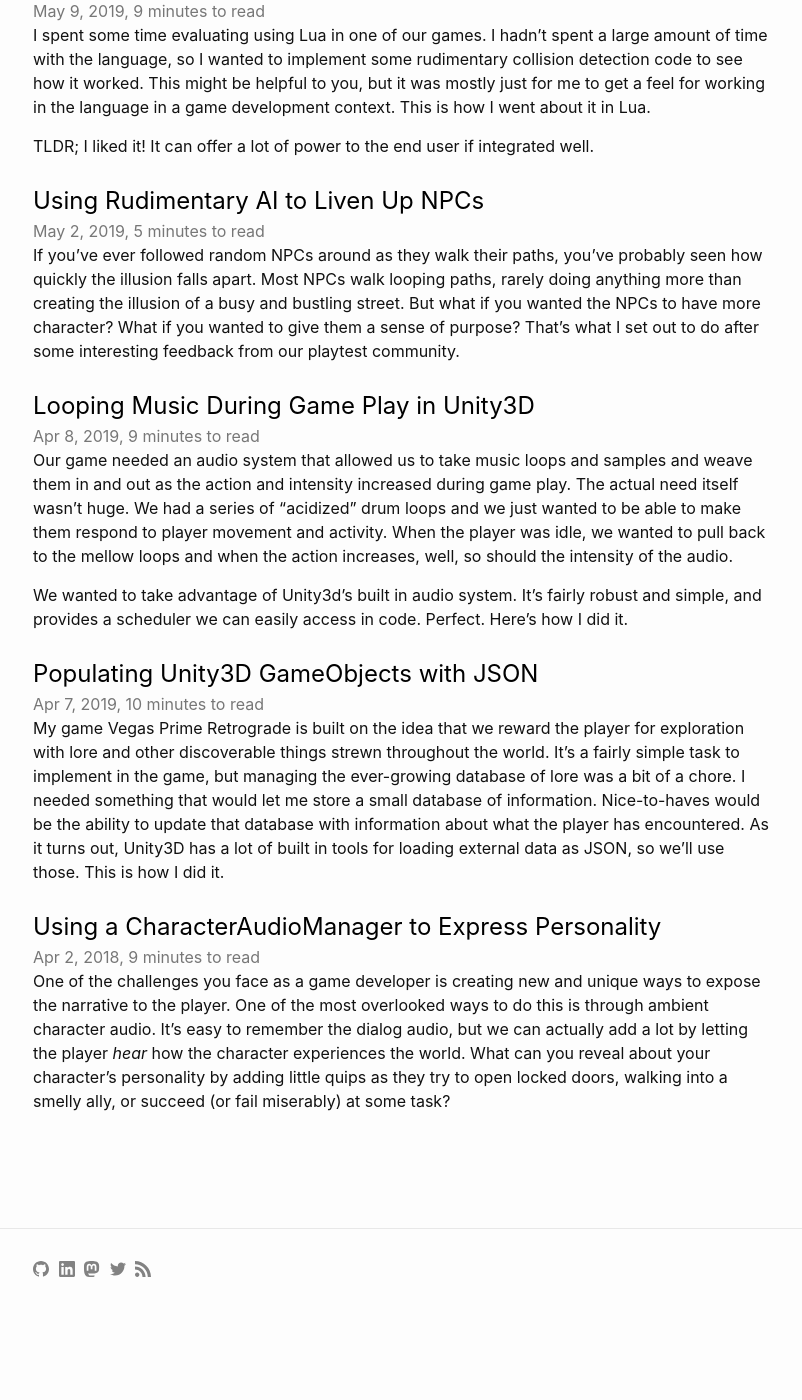
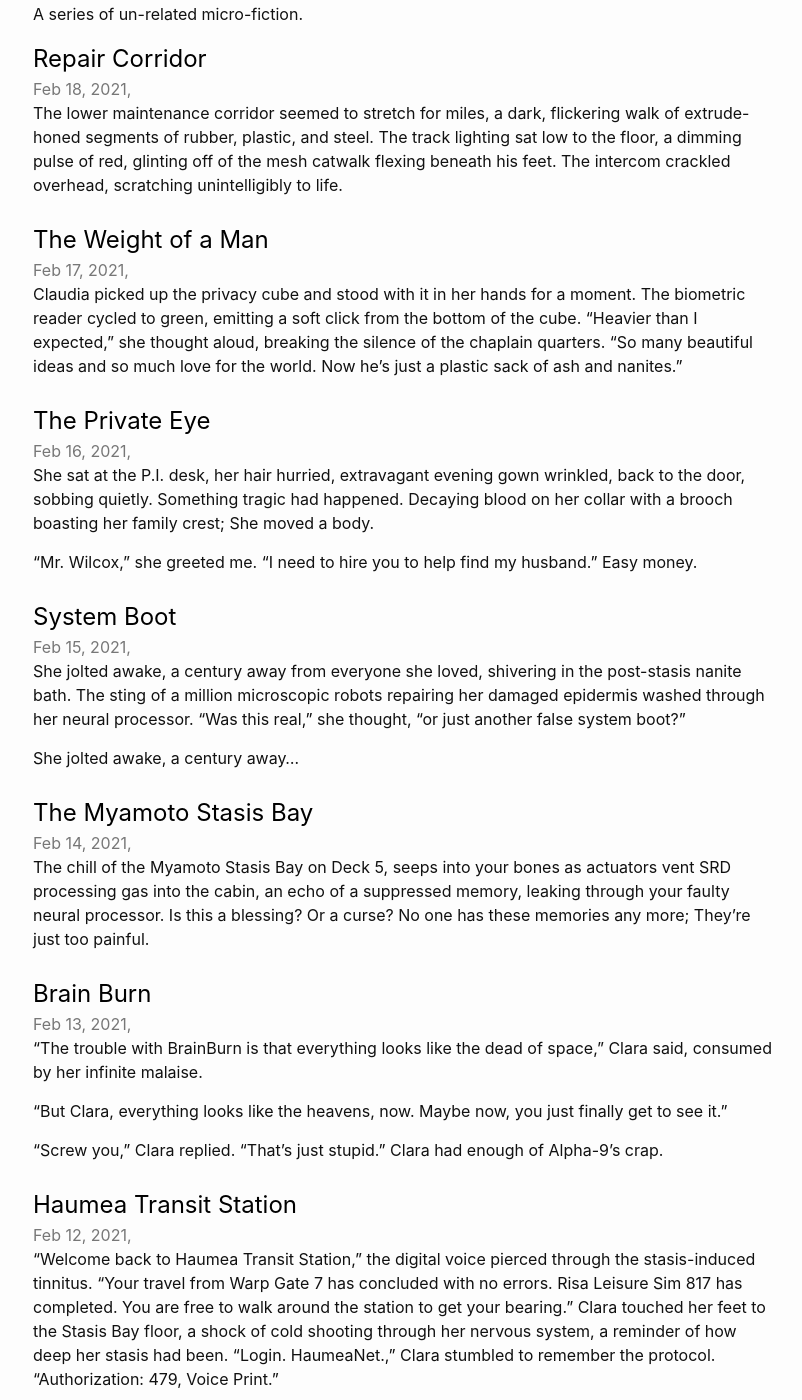
Before and after one commit to stuarttempleton/stuarttempleton.github.io, a Jekyll site: the page built from index.md, in a window 1280 px wide and 1400 px high, scrolled down 539 px. Shown: the whole window, without its empty margins (237-1039 px from the left). Built offline with Jekyll 4.4.1, drawn with Linux system fonts in a browser that asks for light colours; before the commit the page ends 1867 px from its top, so only the background shows below that; some of the changed text lies outside the part shown.

Commit message:
added microfiction

```diff
--- a/_layouts/home.html
+++ b/_layouts/home.html
@@ -10,7 +10,12 @@
   {{ content }}
 
   <h1 class="post-title">Interactive Anthology</h1>
+  <p>The anthology of interactive fiction short stories.</p>
   {% include category_posts.html category="interactivefiction" show_excerpts=true show_dateline=true %}
+
+  <h1 class="post-title">Micro Fiction</h1>
+  <p>A series of un-related micro-fiction.</p>
+  {% include category_posts.html category="microfiction" show_excerpts=true show_dateline=true %}
 
   <h1 class="post-title">Some Thoughts</h1>
   {% include category_posts.html category="blog" show_excerpts=true show_dateline=true %}
--- /dev/null
+++ b/_posts/2021-02-12-Haumea-Transit-Station.markdown
@@ -0,0 +1,11 @@
+---
+layout: post
+title:  "Haumea Transit Station"
+date:   2021-02-12 09:00:00 -0700
+categories: microfiction
+excerpt_separator: <!--more-->
+---
+"Welcome back to Haumea Transit Station," the digital voice pierced through the stasis-induced tinnitus. "Your travel from Warp Gate 7 has concluded with no errors. Risa Leisure Sim 817 has completed. You are free to walk around the station to get your bearing."
+Clara touched her feet to the Stasis Bay floor, a shock of cold shooting through her nervous system, a reminder of how deep her stasis had been. "Login. HaumeaNet.," Clara stumbled to remember the protocol. "Authorization: 479, Voice Print."
+
+Is the floor this cold, Clara mused, or am I?
--- /dev/null
+++ b/_posts/2021-02-13-BrainBurn.markdown
@@ -0,0 +1,12 @@
+---
+layout: post
+title:  "Brain Burn"
+date:   2021-02-13 09:00:00 -0700
+categories: microfiction
+excerpt_separator: <!--more-->
+---
+"The trouble with BrainBurn is that everything looks like the dead of space," Clara said, consumed by her infinite malaise.
+
+"But Clara, everything looks like the heavens, now. Maybe now, you just finally get to see it."
+
+"Screw you," Clara replied. "That’s just stupid." Clara had enough of Alpha-9’s crap.
--- /dev/null
+++ b/_posts/2021-02-14-The-Myamoto-Stasis-Bay.markdown
@@ -0,0 +1,8 @@
+---
+layout: post
+title:  "The Myamoto Stasis Bay"
+date:   2021-02-14 09:00:00 -0700
+categories: microfiction
+excerpt_separator: <!--more-->
+---
+The chill of the Myamoto Stasis Bay on Deck 5, seeps into your bones as actuators vent SRD processing gas into the cabin, an echo of a suppressed memory, leaking through your faulty neural processor. Is this a blessing? Or a curse? No one has these memories any more; They’re just too painful.
--- /dev/null
+++ b/_posts/2021-02-15-System-Boot.markdown
@@ -0,0 +1,10 @@
+---
+layout: post
+title:  "System Boot"
+date:   2021-02-15 09:00:00 -0700
+categories: microfiction
+excerpt_separator: <!--more-->
+---
+She jolted awake, a century away from everyone she loved, shivering in the post-stasis nanite bath. The sting of a million microscopic robots repairing her damaged epidermis washed through her neural processor. "Was this real," she thought, "or just another false system boot?"
+
+She jolted awake, a century away...
--- /dev/null
+++ b/_posts/2021-02-16-The-Private-Eye.markdown
@@ -0,0 +1,10 @@
+---
+layout: post
+title:  "The Private Eye"
+date:   2021-02-16 09:00:00 -0700
+categories: microfiction
+excerpt_separator: <!--more-->
+---
+She sat at the P.I. desk, her hair hurried, extravagant evening gown wrinkled, back to the door, sobbing quietly. Something tragic had happened. Decaying blood on her collar with a brooch boasting her family crest; She moved a body.
+
+"Mr. Wilcox," she greeted me. "I need to hire you to help find my husband." Easy money.
--- /dev/null
+++ b/_posts/2021-02-17-The-Weight-Of-A-Man.markdown
@@ -0,0 +1,8 @@
+---
+layout: post
+title:  "The Weight of a Man"
+date:   2021-02-17 09:00:00 -0700
+categories: microfiction
+excerpt_separator: <!--more-->
+---
+Claudia picked up the privacy cube and stood with it in her hands for a moment. The biometric reader cycled to green, emitting a soft click from the bottom of the cube. "Heavier than I expected," she thought aloud, breaking the silence of the chaplain quarters. "So many beautiful ideas and so much love for the world. Now he's just a plastic sack of ash and nanites."
--- /dev/null
+++ b/_posts/2021-02-18-The-Repair-Corridor.markdown
@@ -0,0 +1,14 @@
+---
+layout: post
+title:  "Repair Corridor"
+date:   2021-02-18 09:00:00 -0700
+categories: microfiction
+excerpt_separator: <!--more-->
+---
+The lower maintenance corridor seemed to stretch for miles, a dark, flickering walk of extrude-honed segments of rubber, plastic, and steel. The track lighting sat low to the floor, a dimming pulse of red, glinting off of the mesh catwalk flexing beneath his feet. The intercom crackled overhead, scratching unintelligibly to life.
+<!--more-->
+"Just one more junction," he shouted as he gathered his canvas duffel closer to him, narrowly squeezing through the maze of hanging wires and debris, "then we'll be ready to re-initialize the logistics core." The crackle of the com unit cut in and out, cutting him off.
+
+"The what?" The familiar disembodied voice of the friendly, yet obnoxious ship AI chirped over the coms static.
+
+ "THE LOGISTICS CORE," he repeated forcefully, trying to cut through the noise. He stood for a moment, inspecting the damaged com unit bolted to the wall, and muttering to himself, lamenting yet another thing he'll have to fix before going back into stasis.
```
